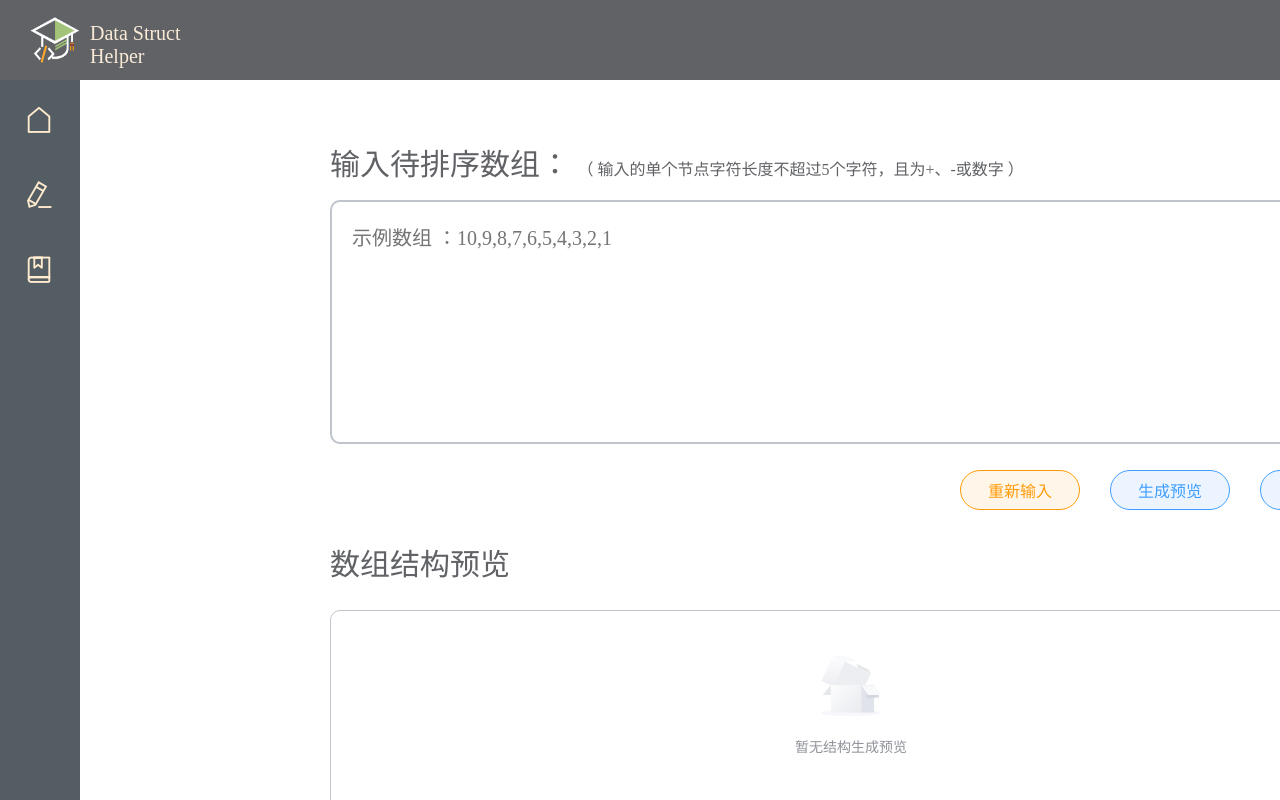
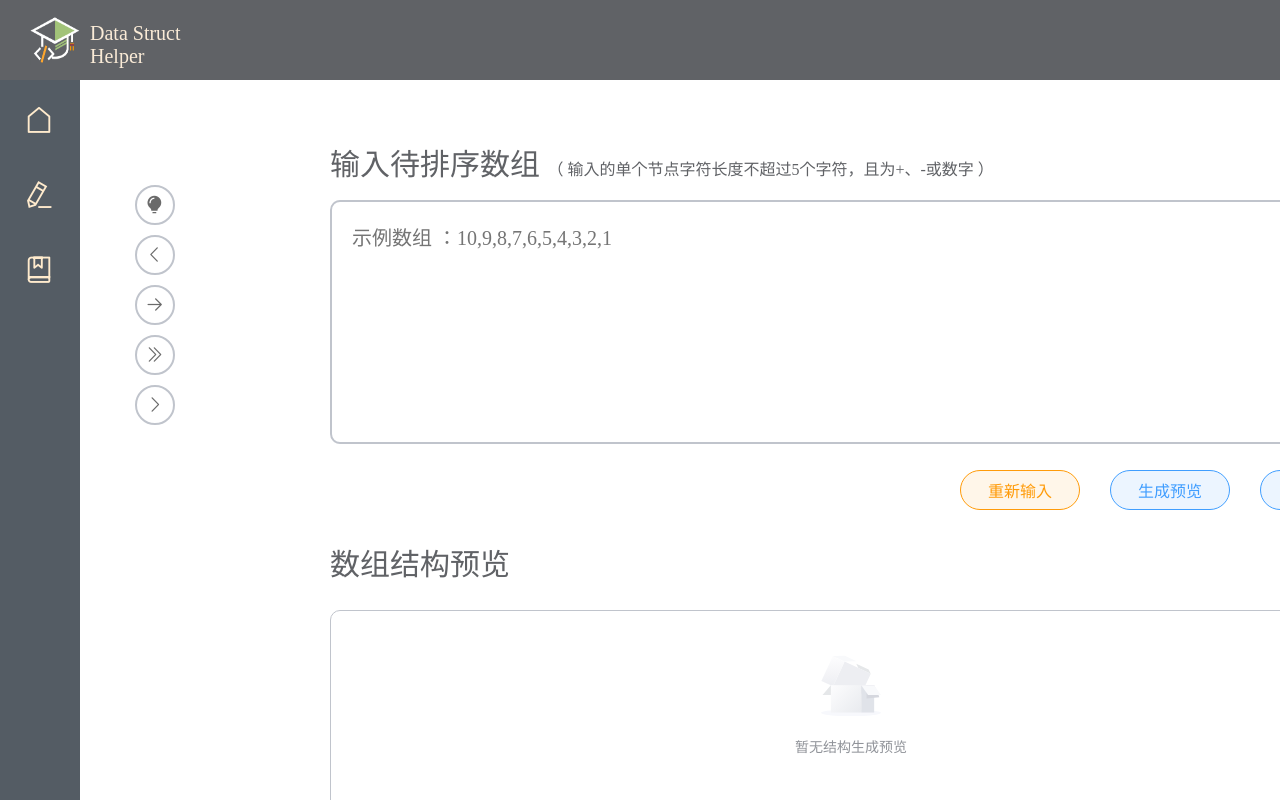
Before and after one commit to Knight4Lancelot/Datastruct-study-helper, a Vue app: page /algorithm/popsort in a window 1280 px wide. Built offline with nearby package versions, Linux system fonts and the light colour scheme.

Commit message:
2022/07/11修改

```diff
--- a/src/components/LinearAlgorithmHoverMenu.vue
+++ b/src/components/LinearAlgorithmHoverMenu.vue
@@ -1,6 +1,30 @@
 <template>
-	<div>
-
+	<div style="user-select: none;">
+		<button class="linear-algorithm-hover-menu-button"
+			@click="()=>{ this.$parent.jumpTo(2); }">
+			<i class="el-icon-s-opportunity"></i>
+			<span class="hover-menu-description">各个功能说明</span>
+		</button>
+		<button class="linear-algorithm-hover-menu-button"
+			@click="()=>{ this.$parent.jumpTo(2); }">
+			<i class="el-icon-arrow-left"></i>
+			<span class="hover-menu-description">返回数组设计</span>
+		</button>
+		<button class="linear-algorithm-hover-menu-button"
+			@click="()=>{ this.$parent.jumpTo(2); }">
+			<i class="el-icon-right"></i>
+			<span class="hover-menu-description">完成全部过程</span>
+		</button>
+		<button class="linear-algorithm-hover-menu-button"
+			@click="()=>{ this.$parent.jumpTo(2); }">
+			<i class="el-icon-d-arrow-right"></i>
+			<span class="hover-menu-description">完成一趟排序</span>
+		</button>
+		<button class="linear-algorithm-hover-menu-button"
+			@click="()=>{ this.$parent.jumpTo(2); }">
+			<i class="el-icon-arrow-right"></i>
+			<span class="hover-menu-description">完成一次比较</span>
+		</button>
 	</div>
 </template>
 
@@ -8,4 +32,55 @@
 </script>
 
 <style>
+.linear-algorithm-hover-menu-button {
+	transition: 0.3s;
+	position: relative;
+	cursor: pointer;
+	width: 40px;
+	height: 40px;
+	border-radius: 50%;
+	border: 2px solid #C0C4CC;
+	/* border: 2px solid #ffffff; */
+	background-color: #ffffff;
+	margin: 5px;
+	overflow: hidden;
+}
+.linear-algorithm-hover-menu-button:hover {
+	transition: 0.3s;
+	width: 220px;
+	height: 70px;
+	/* border: 2px solid #C0C4CC; */
+	border-bottom-left-radius:50px;
+	border-top-left-radius:50px;
+	border-bottom-right-radius:50px;
+    border-top-right-radius:50px;
+}
+.linear-algorithm-hover-menu-button i {
+	position: absolute;
+	left: 8px;
+	top: 8px;
+	transition: 0.3s;
+	font-size: 20px;
+	color: #6A6A6A;
+}
+.linear-algorithm-hover-menu-button:hover i {
+	transition: 0.3s;
+	left: 20px;
+	top: 17px;
+	font-size: 30px;
+	color: #62AFFF;
+}
+.linear-algorithm-hover-menu-button:hover span {
+	transition: 0.3s;
+	font-size: 19px;
+	color: #62AFFF;
+}
+.hover-menu-description {
+	position: inherit;
+	margin-left: 20px;
+	color: #62AFFF;
+	width: 120px;
+	font-family: 'Microsoft YaHei';
+	font-size: 0px;
+}
 </style>
--- a/src/components/algorithmViewComps/LinearAlgorithmInput.vue
+++ b/src/components/algorithmViewComps/LinearAlgorithmInput.vue
@@ -2,7 +2,7 @@
 	<div>
 		<span class="head-input-tip"
 			style="top: 60px;">
-			输入待排序数组：
+			输入待排序数组
 			<span style="font-size: 16px;">
 				（ 输入的单个节点字符长度不超过5个字符，且为+、-或数字 ）</span>
 		</span>
--- a/src/views/AlgorithmViews/PopSortView.vue
+++ b/src/views/AlgorithmViews/PopSortView.vue
@@ -2,7 +2,7 @@
 	<div>
 		<ListInput v-if="showInputIndex"
 			ref="inputSource" />
-		<HoverMenu />
+		<HoverMenu class="linear-algorithm-hover-menu" />
 		<HoverTips class="hover-tips"
 			v-if="!showInputIndex"
 			:style="{'left':String(canvasWidth-580)+'px'}" />
@@ -31,7 +31,7 @@ export default {
 		return {
 			showInputIndex: true,
 			canvasWidth: 1400,
-			list: [11111,2,33,5,14,23]
+			list: []
 		}
 	},
 	mounted() {
@@ -64,6 +64,13 @@ export default {
 	left: 200px;
 	height: 750px;
 }
+.linear-algorithm-hover-menu {
+	position: fixed;
+	margin-top: 100px;
+	margin-left: 50px;
+	height: 300px;
+	width: 50px;
+}
 .hover-tips {
 	position: absolute;
 	/* border: 1px solid; */
```
